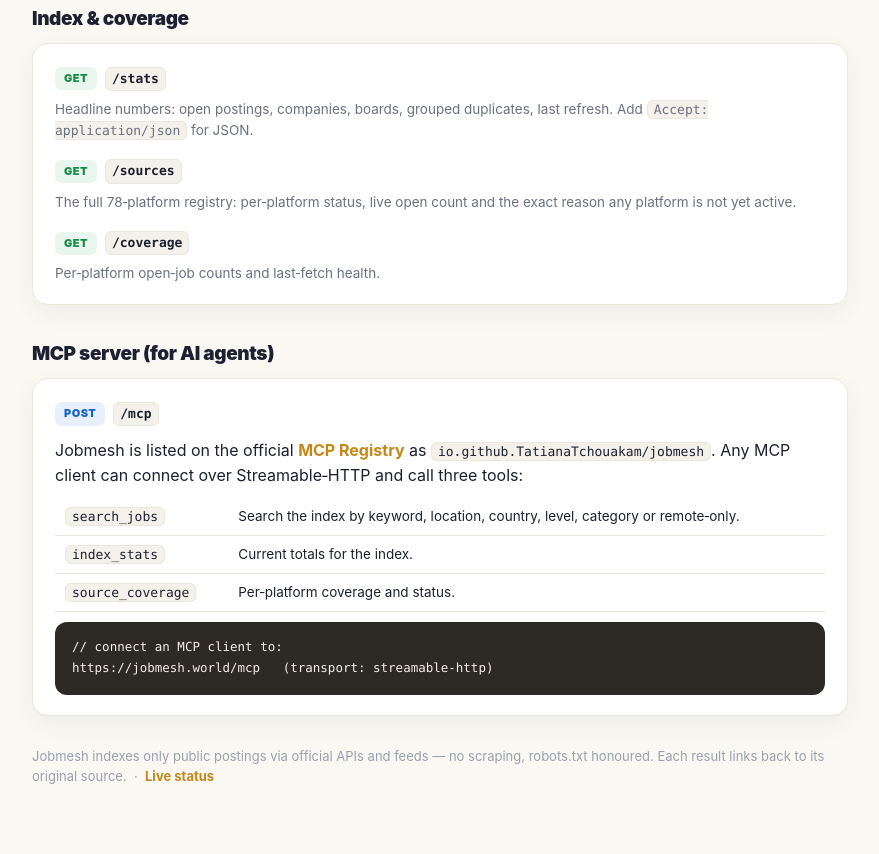
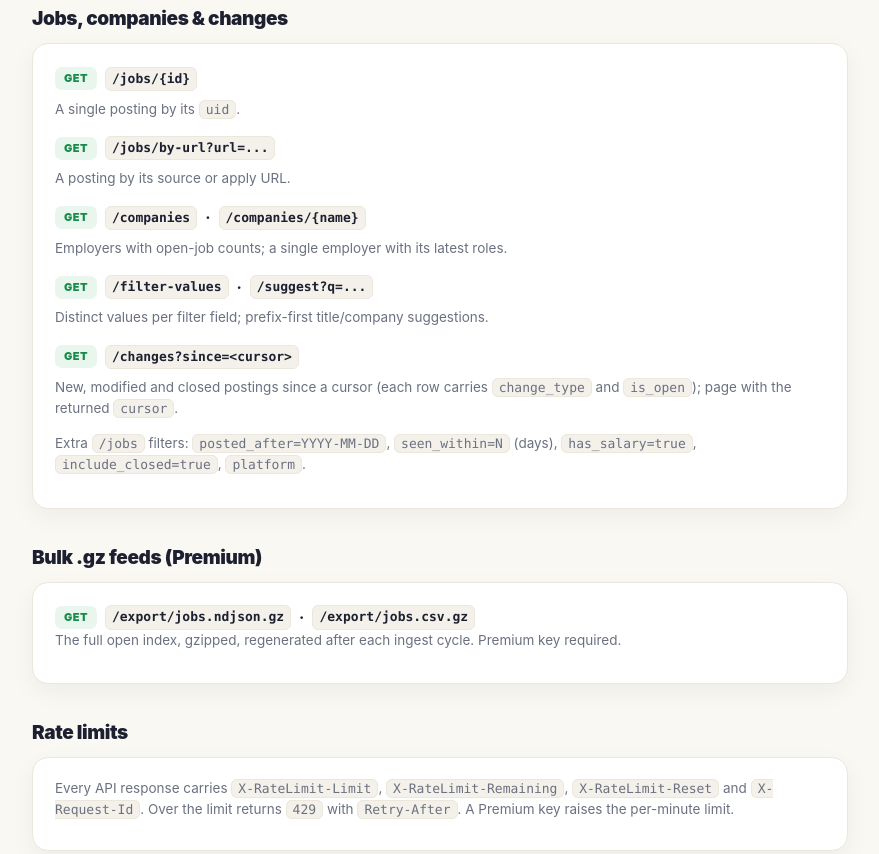
Before and after one commit to TatianaTchouakam/jobmesh, a plain HTML site: page jobmesh/web/api.html in a window 1280 px wide. Shown: the part 2020-2874 px from the top of the page, without its empty margins (200-1079 px from the left). Drawn offline with Linux system fonts and the light colour scheme.

Commit message:
Document new endpoints on /api: jobs by id/url, companies, filter-values, suggest, changes feed, bulk .gz feeds and rate limits

```diff
--- a/jobmesh/web/api.html
+++ b/jobmesh/web/api.html
@@ -104,6 +104,32 @@ curl "https://jobmesh.world/export.json?country=DE&amp;limit=1000"
 curl -H "X-API-Key: ..." "https://jobmesh.world/export.csv?country=DE"</code></pre>
     </div>
 
+    <h2>Jobs, companies &amp; changes</h2>
+    <div class="panel">
+      <div class="ep"><span class="m">GET</span> <code>/jobs/{id}</code></div>
+      <p class="note" style="margin:8px 0 14px">A single posting by its <code>uid</code>.</p>
+      <div class="ep"><span class="m">GET</span> <code>/jobs/by-url?url=...</code></div>
+      <p class="note" style="margin:8px 0 14px">A posting by its source or apply URL.</p>
+      <div class="ep"><span class="m">GET</span> <code>/companies</code> · <code>/companies/{name}</code></div>
+      <p class="note" style="margin:8px 0 14px">Employers with open-job counts; a single employer with its latest roles.</p>
+      <div class="ep"><span class="m">GET</span> <code>/filter-values</code> · <code>/suggest?q=...</code></div>
+      <p class="note" style="margin:8px 0 14px">Distinct values per filter field; prefix-first title/company suggestions.</p>
+      <div class="ep"><span class="m">GET</span> <code>/changes?since=&lt;cursor&gt;</code></div>
+      <p class="note" style="margin:8px 0 14px">New, modified and closed postings since a cursor (each row carries <code>change_type</code> and <code>is_open</code>); page with the returned <code>cursor</code>.</p>
+      <p class="note">Extra <code>/jobs</code> filters: <code>posted_after=YYYY-MM-DD</code>, <code>seen_within=N</code> (days), <code>has_salary=true</code>, <code>include_closed=true</code>, <code>platform</code>.</p>
+    </div>
+
+    <h2>Bulk .gz feeds (Premium)</h2>
+    <div class="panel">
+      <div class="ep"><span class="m">GET</span> <code>/export/jobs.ndjson.gz</code> · <code>/export/jobs.csv.gz</code></div>
+      <p class="note">The full open index, gzipped, regenerated after each ingest cycle. Premium key required.</p>
+    </div>
+
+    <h2>Rate limits</h2>
+    <div class="panel">
+      <p class="note" style="margin:0 0 10px">Every API response carries <code>X-RateLimit-Limit</code>, <code>X-RateLimit-Remaining</code>, <code>X-RateLimit-Reset</code> and <code>X-Request-Id</code>. Over the limit returns <code>429</code> with <code>Retry-After</code>. A Premium key raises the per-minute limit.</p>
+    </div>
+
     <h2>Index &amp; coverage</h2>
     <div class="panel">
       <div class="ep"><span class="m">GET</span> <code>/stats</code></div>
```
